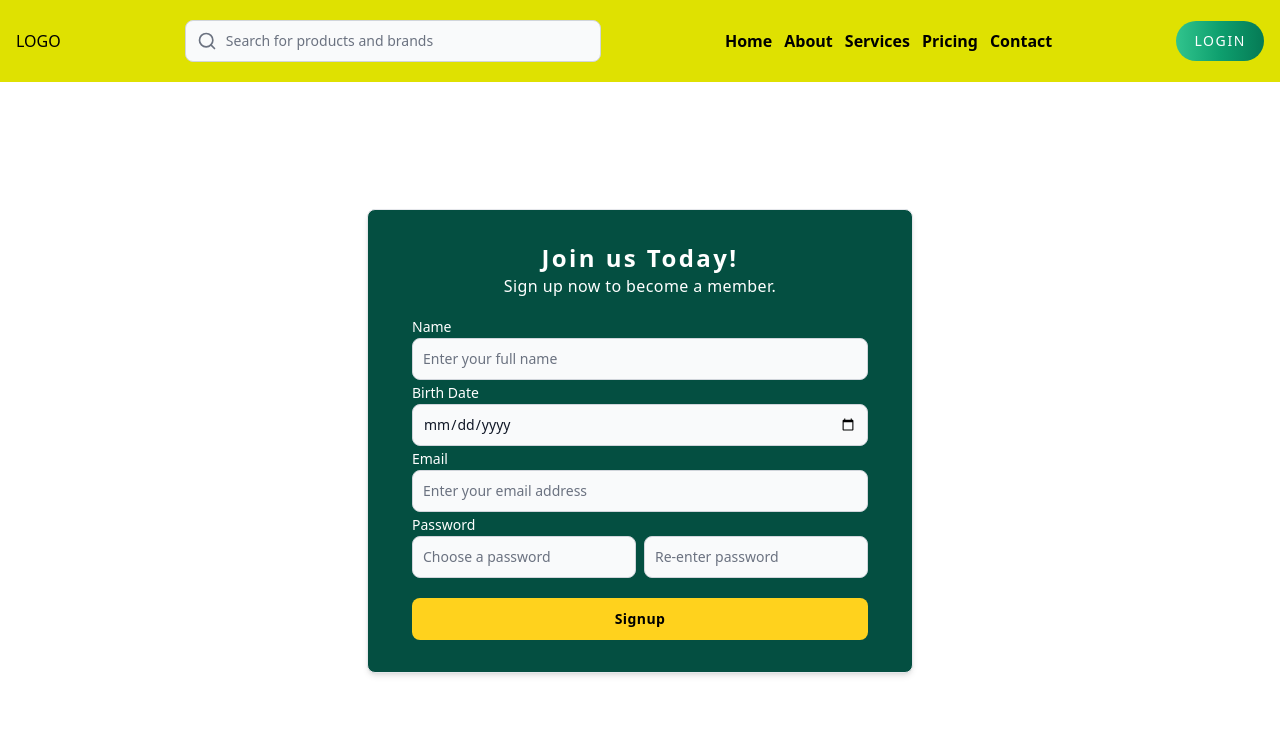
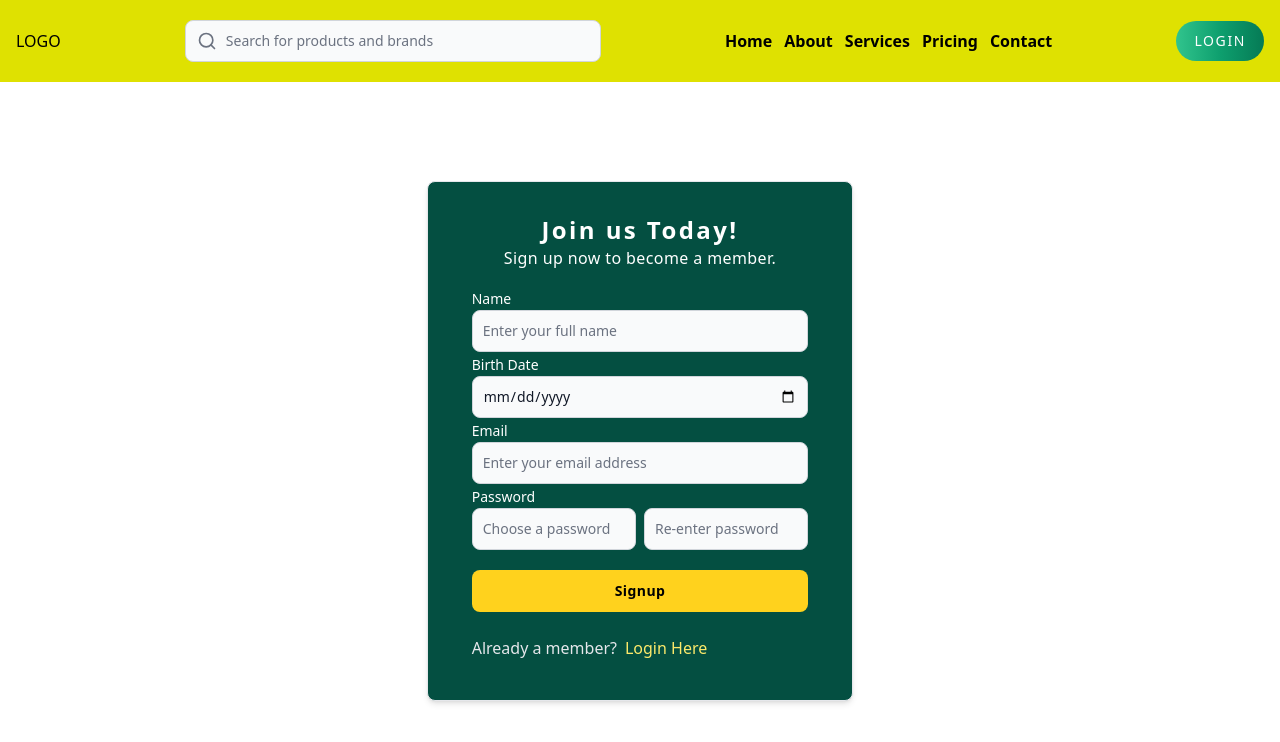
Before and after one commit to kliea/gearvana, a React (Vite) app: page /signup in a window 1280 px wide. Shown: the top 742 px of the page. Built offline with nearby package versions, Linux system fonts and the light colour scheme.

Commit message:
added input fields for signup

```diff
--- a/src/users/guest/pages/Login.jsx
+++ b/src/users/guest/pages/Login.jsx
@@ -10,7 +10,7 @@ export default function Login() {
 		<main className='min-h-screen flex flex-col'>
 			<TopBar isDisabled={true} />
 			<div className='flex-1 flex justify-center items-center '>
-				<Card className='px-5 py-2 bg-[#044F41] '>
+				<Card className='px-5 py-2 bg-[#044F41] w-1/3'>
 					<div className='text-white text-center'>
 						<h1 className='text-2xl font-bold tracking-widest'>
 							Welcome Back!
@@ -19,7 +19,7 @@ export default function Login() {
 							Log in to access your account.
 						</h1>
 					</div>
-					<form className='flex flex-col gap-4 '>
+					<form className='flex flex-col gap-2 '>
 						<InputField
 							name='email'
 							type='email'
@@ -35,7 +35,7 @@ export default function Login() {
 							<Label className='text-white'>Remember me</Label>
 						</div>
 						<Button
-							className='bg-[#FFD21D] text-black font-bold tracking-wide'
+							className='mt-2 bg-[#FFD21D] enabled:hover:bg-yellow-100 text-black font-bold tracking-wide'
 							type='submit'>
 							Login
 						</Button>
--- a/src/users/guest/pages/Signup.jsx
+++ b/src/users/guest/pages/Signup.jsx
@@ -1,14 +1,16 @@
 import React from 'react';
 import TopBar from '../components/TopBar';
-import { Card, Label, TextInput, Checkbox, Button } from 'flowbite-react';
+import { Card, Button } from 'flowbite-react';
 import InputField from '../components/InputField';
+import { useNavigate } from 'react-router-dom';
 
 export default function Signup() {
+	const navigate = useNavigate();
 	return (
 		<main className='min-h-screen flex flex-col'>
 			<TopBar isDisabled={false} />
 			<div className='flex-1 flex justify-center items-center '>
-				<Card className='px-5 py-2 bg-[#044F41] '>
+				<Card className='px-5 py-2 bg-[#044F41] w-1/3'>
 					<div className='text-white text-center'>
 						<h1 className='text-2xl font-bold tracking-widest'>
 							Join us Today!
@@ -47,11 +49,21 @@ export default function Signup() {
 						</div>
 
 						<Button
-							className='bg-[#FFD21D] text-black font-bold tracking-wide'
+							className='bg-[#FFD21D] enabled:hover:bg-yellow-100 text-black font-bold tracking-wide'
 							type='submit'>
 							Signup
 						</Button>
 					</form>
+					<div className='py-2 flex items-center gap-2 text-white'>
+						<h1 className='text-gray-200'>Already a member?</h1>
+						<button
+							className='text-yellow-200 '
+							onClick={() => {
+								navigate('/login');
+							}}>
+							Login Here
+						</button>
+					</div>
 				</Card>
 			</div>
 		</main>
```
